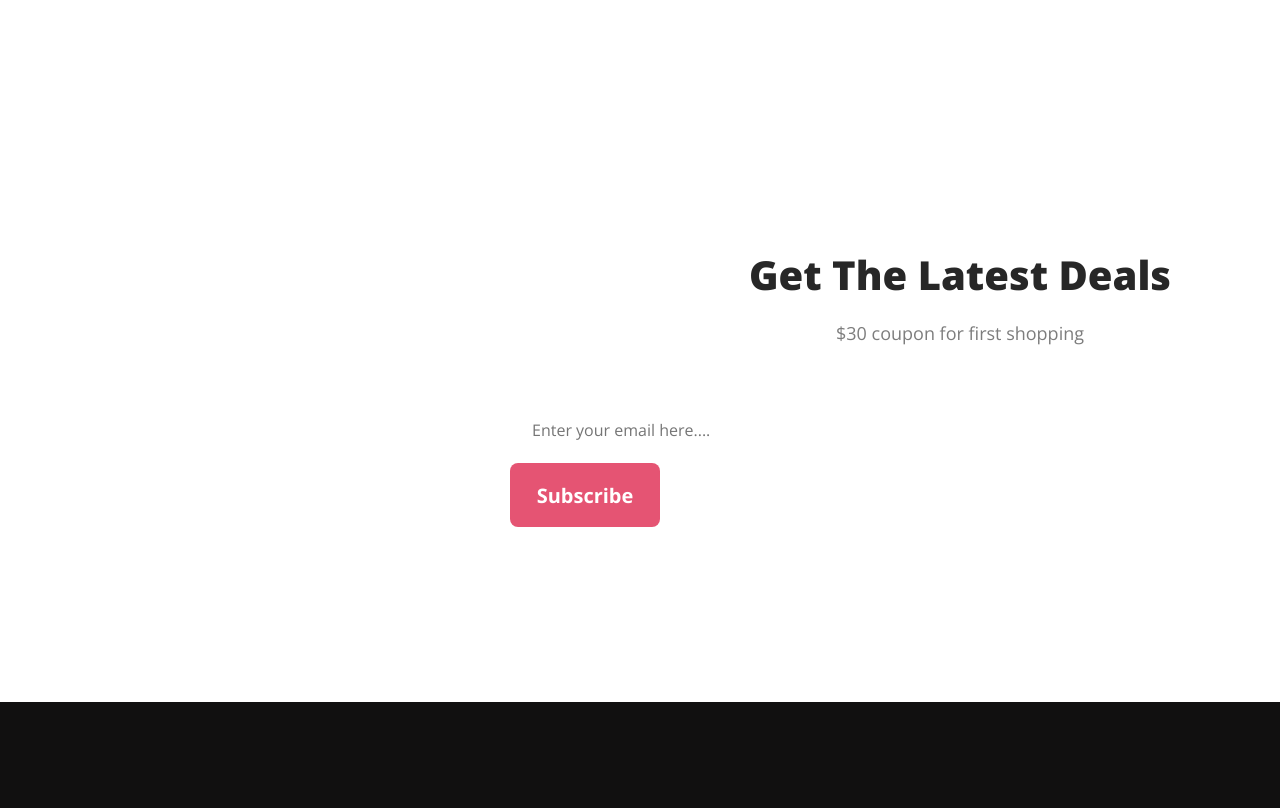
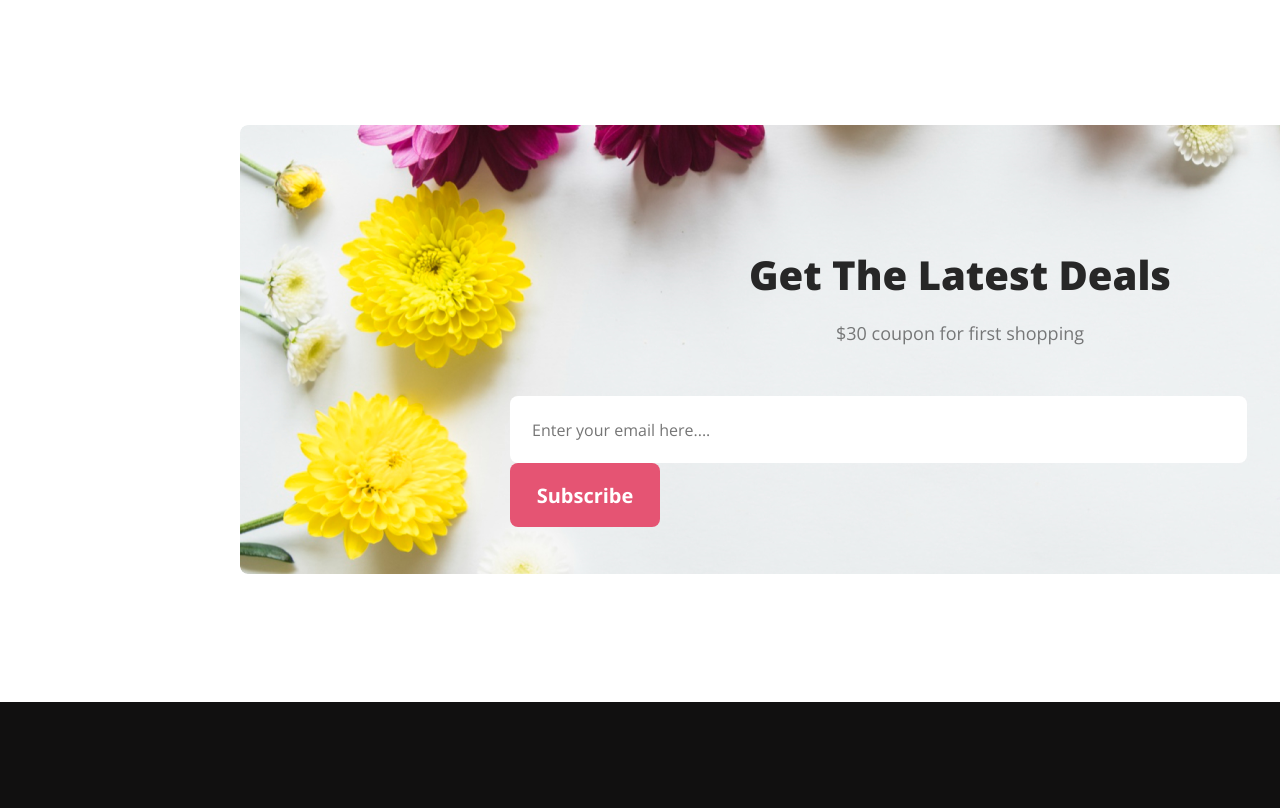
Before and after one commit to parthob312/flowershop-website, a plain HTML site: page index.html in a window 1280 px wide. Shown: the part 3770-4578 px from the top of the page. Drawn offline with nearby package versions, Linux system fonts and the light colour scheme; the site is published under a folder, as on GitHub Pages, so addresses that start at the root find nothing.

Commit message:
some minor update

```diff
--- a/style.css
+++ b/style.css
@@ -245,7 +245,7 @@
   width: 1440px;
   height: 449px;
   border-radius: 8px;
-  background-image: url("/images/Rectangle\ 9.png");
+  background-image: url("./images/Rectangle\ 9.png");
   background-repeat: no-repeat;
 }
 .latest-deals {
```
